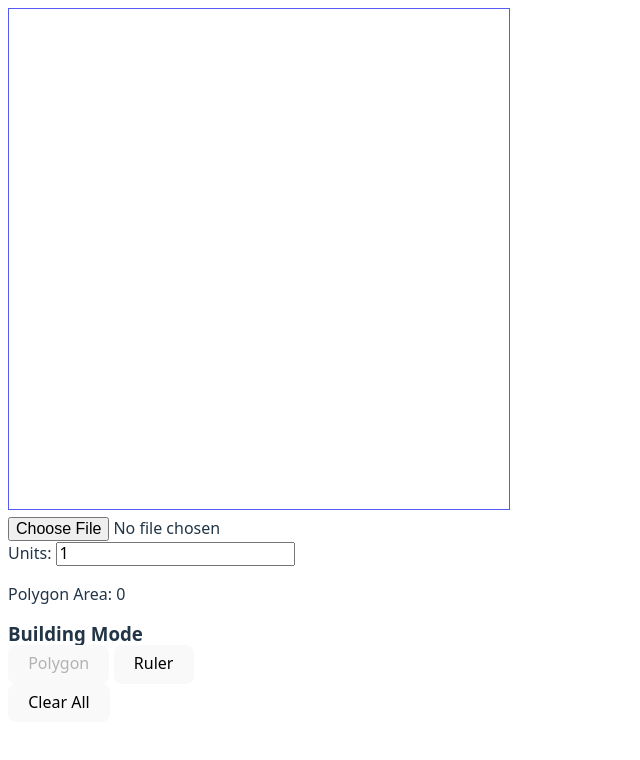
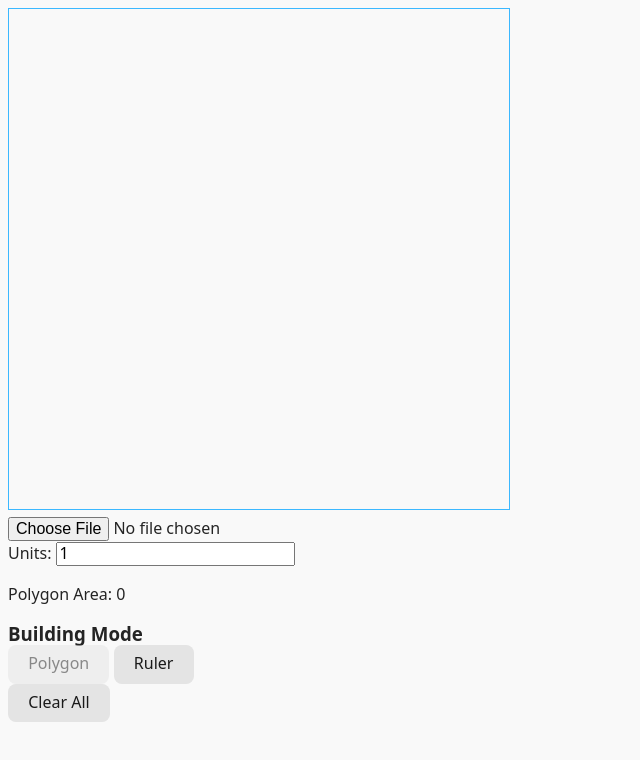
Before and after one commit to schebl/area, a Svelte app: page / in a window 1280 px wide. Shown: the top 760 px of the page, without its empty margins (0-640 px from the left). Built offline with nearby package versions, Linux system fonts and the light colour scheme.

Commit message:
introduce CSS custom properties for colors

```diff
--- a/src/App.svelte
+++ b/src/App.svelte
@@ -108,7 +108,7 @@
 
 <style>
     canvas {
-        border: 1px solid #535bf2;
+        border: 1px solid var(--border);
         background-repeat: no-repeat;
         background-size: contain;
         background-position-y: center;
--- a/src/app.css
+++ b/src/app.css
@@ -2,9 +2,28 @@
     font-family: system-ui, Avenir, Helvetica, Arial, sans-serif;
     -webkit-font-smoothing: antialiased;
 
+    --background: #242424;
+    --foreground: #efefef;
+    --primary: #1a1a1a;
+    --primary-fg: #e4e4e4;
+    --border: #3bb8ff;
+
     color-scheme: light dark;
-    color: rgba(255, 255, 255, 0.87);
-    background-color: #242424;
+    color: var(--foreground);
+    background-color: var(--background);
+}
+
+@media (prefers-color-scheme: light) {
+    :root {
+        --foreground: #242424;
+        --background: #f9f9f9;
+        --primary: #e4e4e4;
+        --primary-fg: #1a1a1a;
+        --border: #3bb8ff;
+
+        color: var(--foreground);
+        background-color: var(--background);
+    }
 }
 
 *, *::before, *::after {
@@ -48,22 +67,17 @@ button {
     border-radius: 8px;
     border: 1px solid transparent;
     padding: 0.6em 1.2em;
-    background-color: #1a1a1a;
+    background-color: var(--primary);
+    color: var(--primary-fg);
     cursor: pointer;
     transition: border-color 0.25s;
 }
 
-button:hover {
-    border-color: #646cff;
+button:disabled {
+    pointer-events: none;
+    opacity: 50%;
 }
 
-@media (prefers-color-scheme: light) {
-    :root {
-        color: #213547;
-        background-color: #ffffff;
-    }
-
-    button {
-        background-color: #f9f9f9;
-    }
+button:hover {
+    border-color: var(--border);
 }
```
